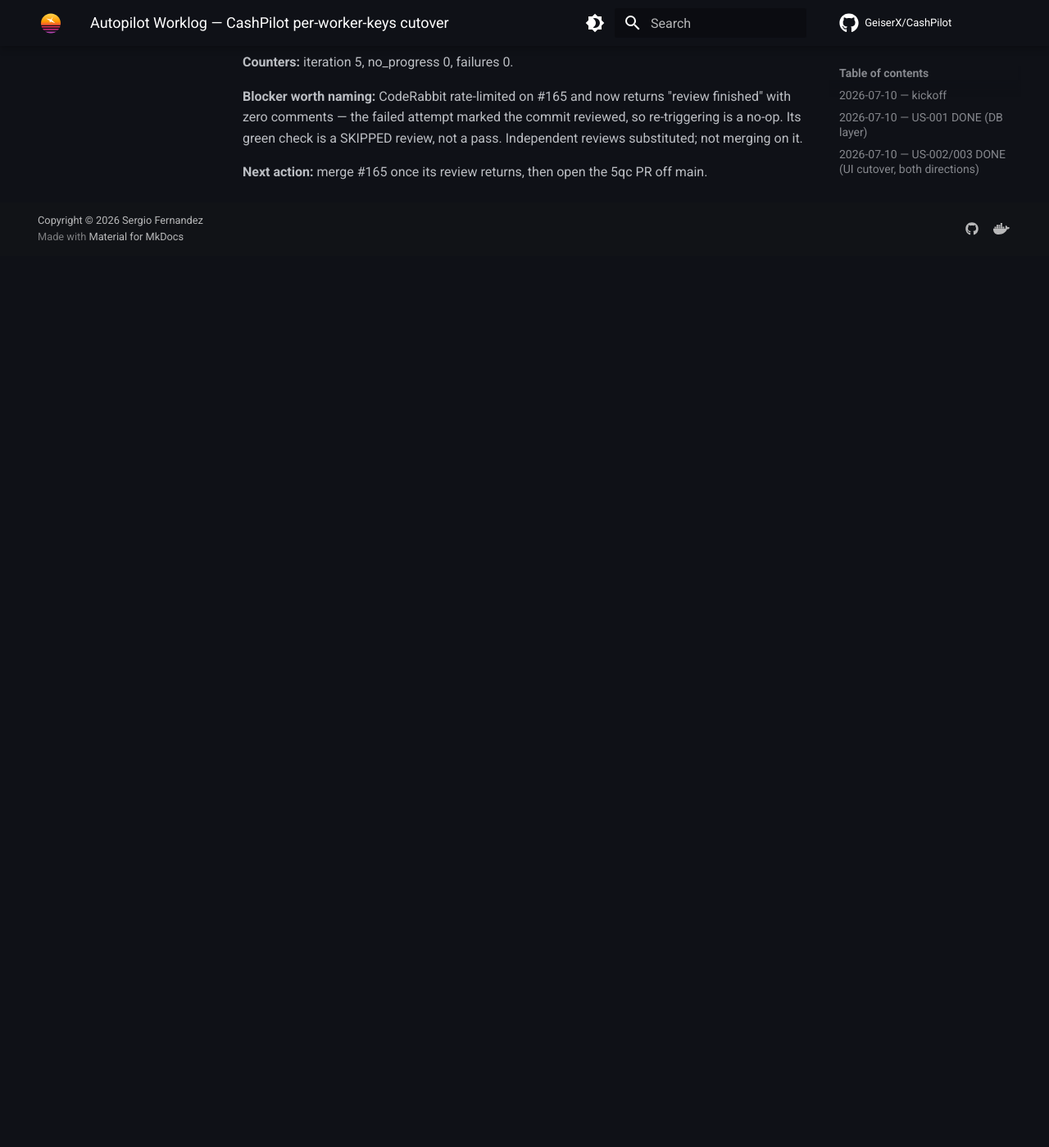
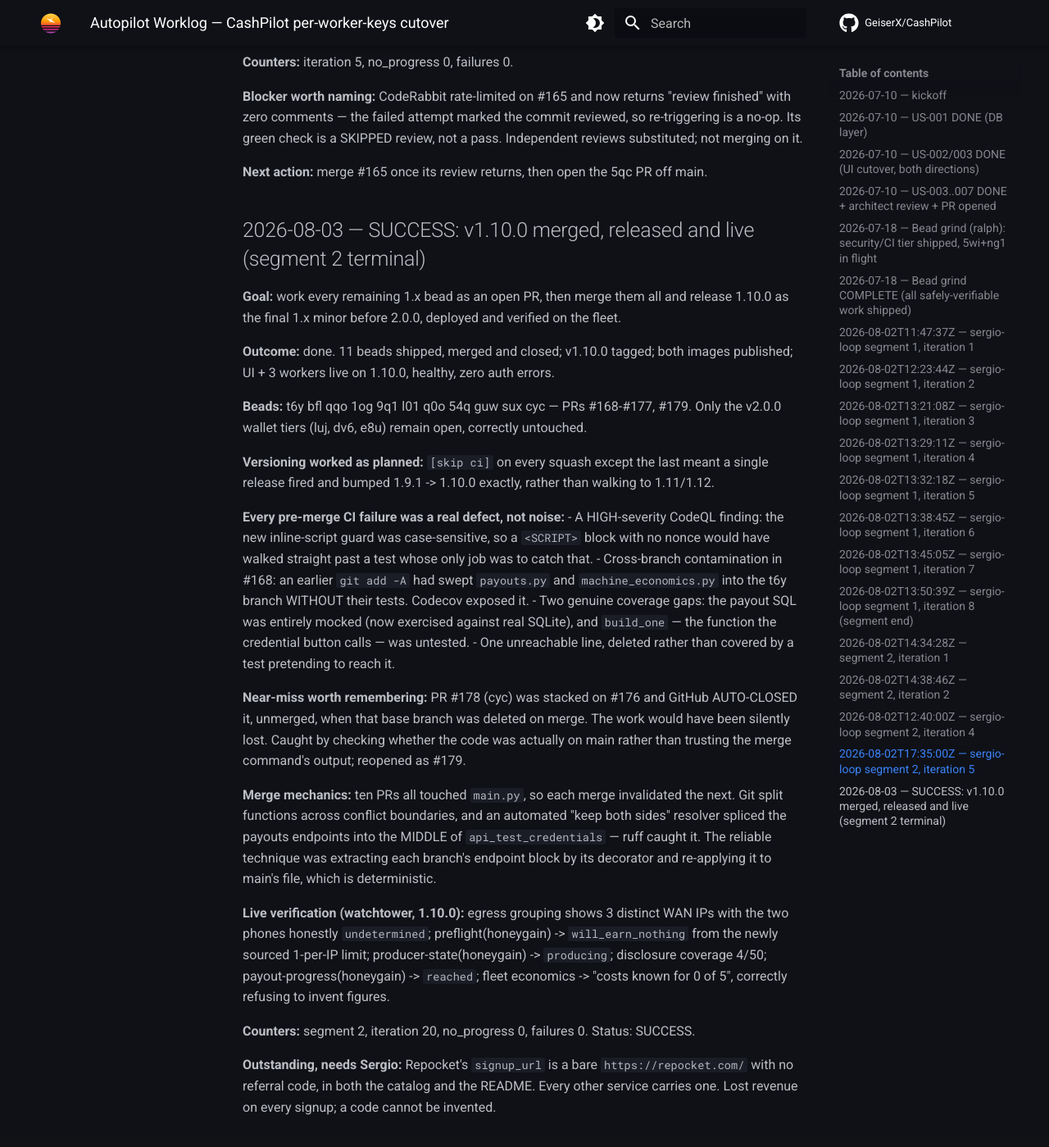
Before and after one commit to GeiserX/CashPilot, an MkDocs documentation site: the page built from docs/AUTOPILOT-WORKLOG.md, in a window 1280 px wide and 1400 px high, scrolled down 11222 px. Shown: the whole window at 82% size. Built offline with MkDocs 1.6.1 and Material for MkDocs 9.7.7, drawn with Linux system fonts in a browser that asks for light colours; comment, search, counter and statistics services are not loaded; before the commit the page ends 11534 px from its top, so only the background shows below that.

Commit message:
docs: record the v1.10.0 terminal state [skip ci]

```diff
--- a/docs/AUTOPILOT-WORKLOG.md
+++ b/docs/AUTOPILOT-WORKLOG.md
@@ -440,3 +440,50 @@
 green check is a SKIPPED review, not a pass. Independent reviews substituted; not merging on it.
 
 **Next action:** merge #165 once its review returns, then open the 5qc PR off main.
+
+## 2026-08-03 — SUCCESS: v1.10.0 merged, released and live (segment 2 terminal)
+
+**Goal:** work every remaining 1.x bead as an open PR, then merge them all and release
+1.10.0 as the final 1.x minor before 2.0.0, deployed and verified on the fleet.
+
+**Outcome:** done. 11 beads shipped, merged and closed; v1.10.0 tagged; both images
+published; UI + 3 workers live on 1.10.0, healthy, zero auth errors.
+
+**Beads:** t6y bfl qqo 1og 9q1 l01 q0o 54q guw sux cyc — PRs #168-#177, #179.
+Only the v2.0.0 wallet tiers (luj, dv6, e8u) remain open, correctly untouched.
+
+**Versioning worked as planned:** `[skip ci]` on every squash except the last meant a
+single release fired and bumped 1.9.1 -> 1.10.0 exactly, rather than walking to 1.11/1.12.
+
+**Every pre-merge CI failure was a real defect, not noise:**
+- A HIGH-severity CodeQL finding: the new inline-script guard was case-sensitive, so a
+  `<SCRIPT>` block with no nonce would have walked straight past a test whose only job was
+  to catch that.
+- Cross-branch contamination in #168: an earlier `git add -A` had swept `payouts.py` and
+  `machine_economics.py` into the t6y branch WITHOUT their tests. Codecov exposed it.
+- Two genuine coverage gaps: the payout SQL was entirely mocked (now exercised against
+  real SQLite), and `build_one` — the function the credential button calls — was untested.
+- One unreachable line, deleted rather than covered by a test pretending to reach it.
+
+**Near-miss worth remembering:** PR #178 (cyc) was stacked on #176 and GitHub AUTO-CLOSED
+it, unmerged, when that base branch was deleted on merge. The work would have been silently
+lost. Caught by checking whether the code was actually on main rather than trusting the
+merge command's output; reopened as #179.
+
+**Merge mechanics:** ten PRs all touched `main.py`, so each merge invalidated the next.
+Git split functions across conflict boundaries, and an automated "keep both sides" resolver
+spliced the payouts endpoints into the MIDDLE of `api_test_credentials` — ruff caught it.
+The reliable technique was extracting each branch's endpoint block by its decorator and
+re-applying it to main's file, which is deterministic.
+
+**Live verification (watchtower, 1.10.0):** egress grouping shows 3 distinct WAN IPs with
+the two phones honestly `undetermined`; preflight(honeygain) -> `will_earn_nothing` from the
+newly sourced 1-per-IP limit; producer-state(honeygain) -> `producing`; disclosure coverage
+4/50; payout-progress(honeygain) -> `reached`; fleet economics -> "costs known for 0 of 5",
+correctly refusing to invent figures.
+
+**Counters:** segment 2, iteration 20, no_progress 0, failures 0. Status: SUCCESS.
+
+**Outstanding, needs Sergio:** Repocket's `signup_url` is a bare `https://repocket.com/`
+with no referral code, in both the catalog and the README. Every other service carries one.
+Lost revenue on every signup; a code cannot be invented.
```
